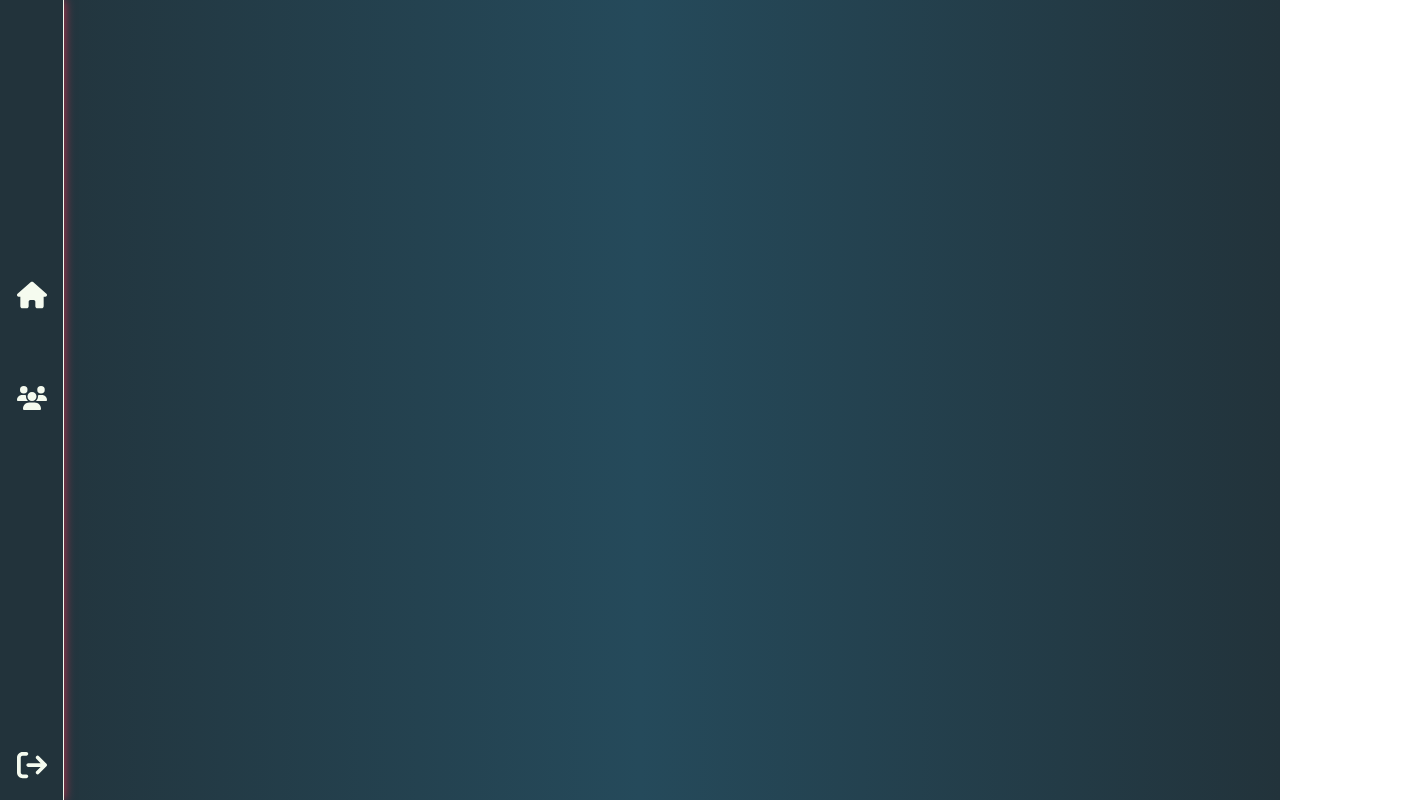
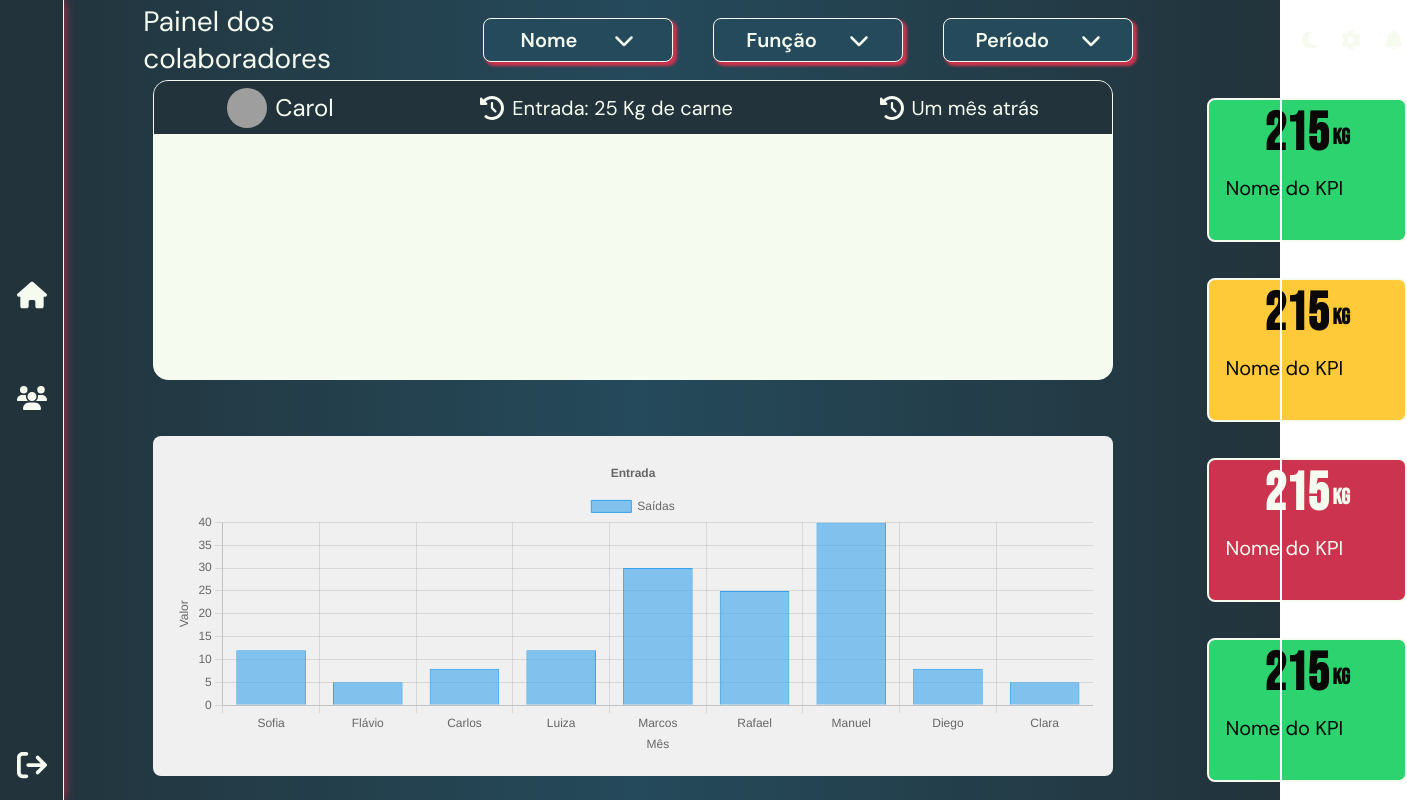
Before and after one commit to stephanyjustino/sustentare-dashboard, a React (Create React App) app: page /DashboardColaboradores in a window 1280 px wide. Shown: the whole page, 1407 px wide, since content can reach past the window. Built offline with nearby package versions, Linux system fonts and the light colour scheme; grey boxes are pictures that could not be loaded; a web font is replaced by a local one.

Commit message:
feat: Telas de dashboard de colaboradores e login

```diff
--- a/src/components/ExpandedOperationLog/ExpandedOperationLog.module.css
+++ b/src/components/ExpandedOperationLog/ExpandedOperationLog.module.css
@@ -1,5 +1,5 @@
 .ExpandedOperationLog{
-    width: 671px;
+    width: 100%;
     height: 53px;
     background-color: var(--gunmetal);
     display: flex;
--- a/src/pages/DashboardColaboradores/DashboardColaboradores.jsx
+++ b/src/pages/DashboardColaboradores/DashboardColaboradores.jsx
@@ -1,13 +1,77 @@
 import React, { useState } from "react";
 import { FontAwesomeIcon } from '@fortawesome/react-fontawesome';
 import Navbar from "../../components/RefactoredSideMenu/SideMenu";
+import Button from "../../components/Button/Button"
+import styles from './dashboardColaboradores.module.css';
+import ChartBar from "../../components/Chart/ChartBar"
+import Kpi from "../../components/KPI/Kpi";
+import ExpandedOperationLog from "../../components/ExpandedOperationLog/ExpandedOperationLog"
 
 const DashboardColaboradores = () => {
+    const labels = ['Sofia', 'Flávio', 'Carlos', 'Luiza', 'Marcos', 'Rafael', 'Manuel', 'Diego', 'Clara'];
+
+    const datasets = [
+        {
+            label: 'Saídas',
+            data: [12, 5, 8, 12, 30, 25, 40, 8, 5],
+            backgroundColor: 'rgba(54, 162, 235, 0.6)', // Cor das barras
+            borderColor: 'rgba(54, 162, 235, 1)', // Cor da borda das barras
+            borderWidth: 1,
+        },
+    ];
+
     const [inputValue, setInputValue] = useState('');
 
     return (
-        <div>
-            <Navbar iconHome={"house"} iconEmployees={"users"} exit={"arrow-right-from-bracket"}/>
+        <div className={styles.group}>
+            <Navbar iconHome={"house"} iconEmployees={"users"} exit={"arrow-right-from-bracket"} />
+            <div className={styles.Global}>
+                <div className={styles.NavTop}>
+                    <span className={styles.titulo}>Painel dos colaboradores</span>
+                    <div className={styles.buttons}>
+                        <Button insideText={"Nome"} icon={"chevron-down"} />
+                        <Button insideText={"Função"} icon={"chevron-down"} />
+                        <Button insideText={"Período"} icon={"chevron-down"} />
+                    </div>
+                </div>
+                <div className={styles.Chart}>
+                    <div className={styles.list}>
+                        <ExpandedOperationLog
+                            imageAddress={"https://images.pexels.com/photos/2071873/pexels-photo-2071873.jpeg?auto=compress&cs=tinysrgb&w=600"}
+                            descImage={"Imagem do usuário"}
+                            name={"Carol"}
+                            iconInput={"clock-rotate-left"}
+                            valueInput={"Entrada: 25 Kg de carne"}
+                            iconTime={"clock-rotate-left"}
+                            valueTime={"Um mês atrás"}
+                        />
+                    </div>
+                    <ChartBar
+                        labels={labels}
+                        datasets={datasets}
+                        title="Entrada"
+                        width="98%"
+                        height="340px"
+                        backgroundColor="#f0f0f0"
+                        margin="auto"
+                        alignItems="center"
+                    />
+                </div>
+            </div>
+            <div className={styles.SideMenu}>
+                <div className={styles.icons}>
+                    <FontAwesomeIcon icon="moon" />
+                    <FontAwesomeIcon icon="fa-solid fa-gear" />
+                    <FontAwesomeIcon icon="fa-solid fa-bell" />
+                </div>
+                <div className={styles.DivKpis}>
+                    <Kpi status="bom" />
+                    <Kpi />
+                    <Kpi status="ruim" />
+                    <Kpi status="bom" />
+
+                </div>
+            </div>
         </div>
     );
 
--- a/src/pages/DashboardColaboradores/dashboardColaboradores.module.css
+++ b/src/pages/DashboardColaboradores/dashboardColaboradores.module.css
@@ -0,0 +1,70 @@
+.group{
+    display: flex;
+    flex-direction: row;
+    height: 100%;
+    gap:4%;
+}
+.titulo{
+    font-size: 1.4em;
+}
+.Global{
+    display: flex;
+    flex-direction: column;
+    height: 100%;
+}
+.NavTop{
+    display: flex;
+    flex-direction: row;
+    justify-content: space-around;
+    align-items: center;
+    width: 1010px;
+    height: 10vh;
+    padding: auto;
+}
+.buttons{
+    display: flex;
+    flex-direction: row;
+    justify-content: space-around;
+    align-items: center;
+    width: 70%;
+}
+.Chart{
+    display: flex;
+    flex-direction: column;
+    justify-content: space-between;
+    align-items: center;
+    width: 980px;
+    height: 87%;
+}
+.list{
+    width: 98%;
+    height: 300px;
+    background-color: var(--white);
+    border-radius: 15px;
+    border: 1px solid var(--white);
+    margin-bottom: 1%;
+    overflow: hidden;
+}
+.SideMenu{
+    display: flex;
+    flex-direction: column;
+    align-items: center;
+    width: 20vw;
+    height: 100%;
+}
+.icons{
+    display: flex;
+    justify-content: space-between;
+    align-items: center;
+    width: 50%;
+    height: 10%;
+    margin-left: 45%;
+}
+.DivKpis{
+    display: flex;
+    flex-direction: column;
+    justify-content: space-around;
+    align-items: center;
+    width: 100%;
+    height: 90%;
+}
--- a/src/pages/Login/Login.jsx
+++ b/src/pages/Login/Login.jsx
@@ -0,0 +1,57 @@
+import styles from "./login.module.css";
+import { useNavigate } from "react-router-dom"; // Importa o hook useNavigate para redirecionamento de rotas
+import { toast } from "react-toastify"; // Importa toast para exibir mensagens de sucesso ou erro
+import React, { useState } from "react"; // Importa React e o hook useState para gerenciamento de estado
+import Button from "../../components/Button/Button";
+import TextInput from "../../components/TextInput/TextInput";
+import api from "../../api";
+/* import RedirectionList from "../../../components/RedirectionList/RedirectionList"
+import MainMenu from "../MainMenu/MainMenu" */
+
+const Login = () => {
+
+    const navigate = useNavigate(); // Inicializa o hook de navegação
+    const [nome, setNome] = useState(""); // Estado para armazenar o ano da música
+    const [senha, setSenha] = useState(""); // Estado para armazenar o gênero da música
+
+    const handleSave = () => {
+        // TODO - Desabilitado até conclusão do Front.
+        // const objetoAdicionado = { // Cria um objeto com os dados do formulário
+        //     nome,
+        //     senha
+        // };
+        //
+        // // Faz uma requisição POST para a API
+        // api.post(`/usuarios/login`, objetoAdicionado).then(() => {
+        //     toast.success("Novo Card criado com sucesso!"); // Exibe uma mensagem de sucesso
+        //     sessionStorage.setItem("editado", JSON.stringify(objetoAdicionado)); // Armazena os dados na sessionStorage
+        //     navigate("/cadastro"); // Redireciona para a página de músicas
+        // }).catch(() => {
+        //     toast.error("Ocorreu um erro ao tentar realizar o login-e-entrada, por favor, tente novamente."); // Exibe uma mensagem de erro se a requisição falhar
+        // })
+        sessionStorage.setItem("nome_usuario", nome)
+        navigate("/dashboardGeral"); // Redireciona para a página de músicas
+    };
+
+    const handleInputChange = (event, setStateFunction) => { // Função para manipular as mudanças nos inputs
+        setStateFunction(event.target.value); // Atualiza o estado correspondente
+    }
+
+    sessionStorage.setItem(
+        "icone_usuario", "https://i0.wp.com/ochin.com.br/wp-content/uploads/2023/04/1.jpg?fit=1024%2C974&ssl=1"
+    )
+
+    return (
+        <div className={styles.login}>
+            <h1>Paralelo 19</h1>
+            <form>
+                <TextInput label={"Nome:"} value={nome} onChange={(e) => handleInputChange(e, setNome)}/>
+                <TextInput label={"Senha:"} value={senha} type="password" onChange={(e) => handleInputChange(e, setSenha)}/>
+            </form>
+            <Button insideText="Entrar" onClick={handleSave} />
+        </div>
+
+    );
+};
+
+export default Login;
--- a/src/pages/Login/login.module.css
+++ b/src/pages/Login/login.module.css
@@ -0,0 +1,22 @@
+
+.login  {
+    height: 812px;
+    width: 100%;
+    display: flex;
+    flex-direction: column;
+    justify-content: center;
+    align-items: center;
+    gap: 45px;
+    padding: 8px 10px;
+  }
+  .login > form{
+    display: flex;
+    flex-direction: column;
+    align-items: center;
+    width: 100%;
+    gap: 24px;
+  }
+
+  .login h1{
+    text-shadow: var(--sombra-vermelha)
+  }
```
